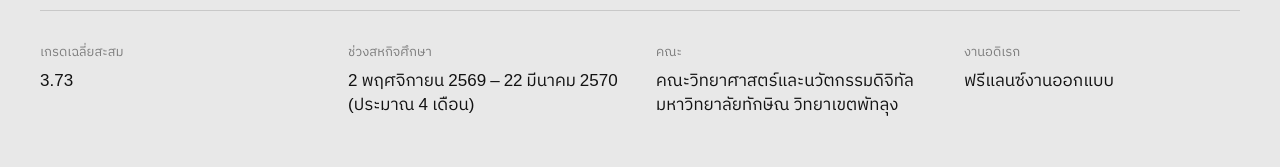
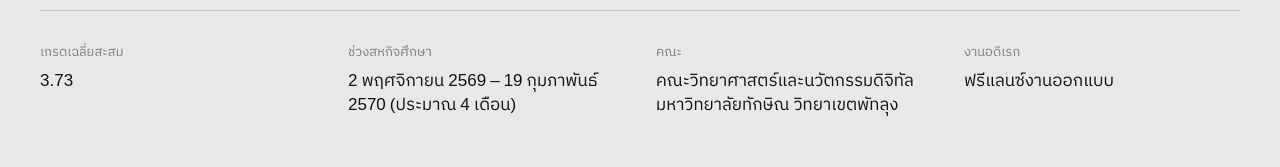
Before and after one commit to 662021058-beep/My-Portfolio, a Next.js app in the folder anaphat-portfolio-main/: page /about in a window 1280 px wide. Shown: the part 1650-1817 px from the top of the page. Built offline with nearby package versions, Linux system fonts and the light colour scheme; a web font is replaced by a local one.

Commit message:
Update modified files

```diff
--- a/anaphat-portfolio-main/data/portfolio.ts
+++ b/anaphat-portfolio-main/data/portfolio.ts
@@ -16,7 +16,7 @@ export const profile = {
   location: "จ.สงขลา", // ไม่ใส่ที่อยู่เต็มบนเว็บสาธารณะ
   timezone: "Asia/Bangkok",
   availability: "2 พ.ย. 69 – 22 มี.ค. 70",
-  availabilityFull: "2 พฤศจิกายน 2569 – 22 มีนาคม 2570",
+  availabilityFull: "2 พฤศจิกายน 2569 – 19 กุมภาพันธ์ 2570",
   availabilityNote: "สหกิจศึกษา ประมาณ 4 เดือน",
   sideJob: "ฟรีแลนซ์งานออกแบบ",
   photo: "/images/hero-person.webp", // ภาพคนตัดพื้นหลัง (img/person.png)
```
Also changed, not shown: 2 other files (tests, documents, lock files or other folders).
